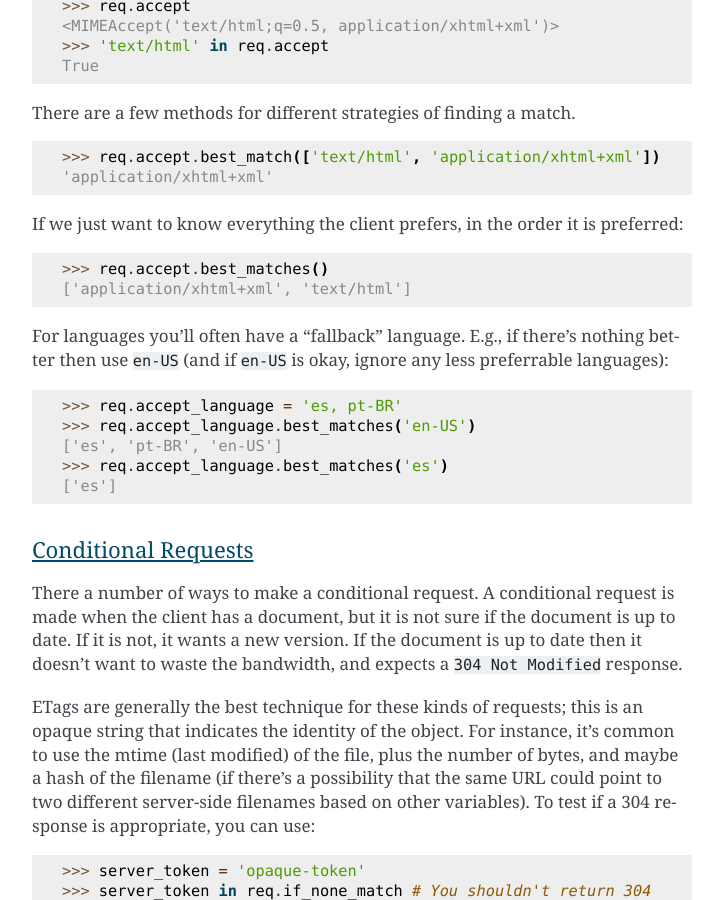
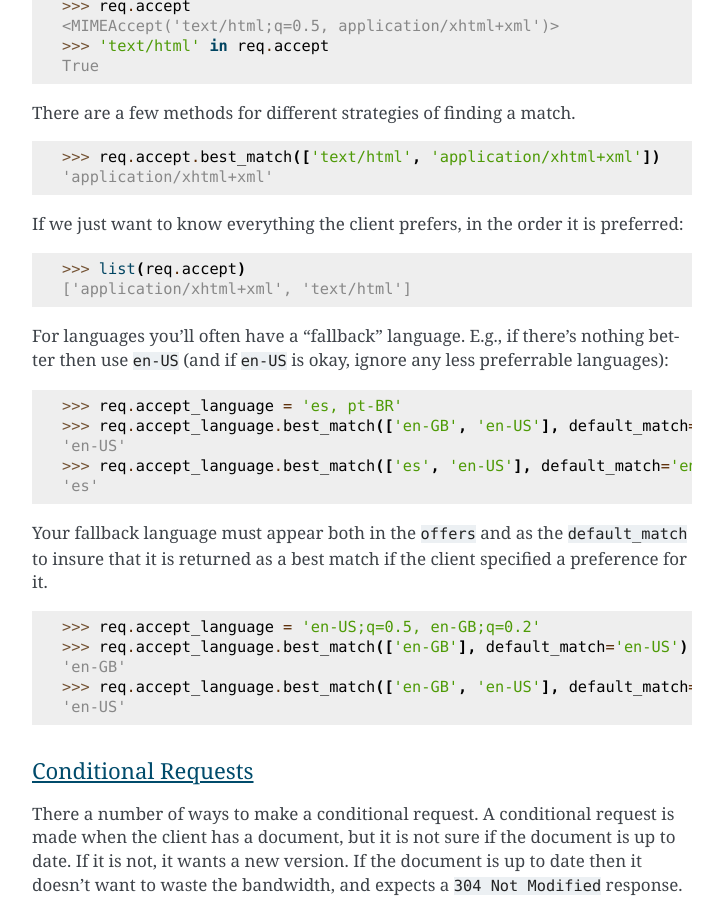
Before and after one commit to Pylons/webob, a Sphinx documentation site: the page built from docs/reference.txt, in a window 1280 px wide and 900 px high, scrolled down 6957 px. Shown: the whole window, without its empty margins (388-1111 px from the left). Built offline with Sphinx 7.4.7, drawn with Linux system fonts in a browser that asks for light colours.

Commit message:
Replaced mentions of Accept.best_matches(...) for mentions of Accept.best_match(...), where applicable in the documentation.

```diff
--- a/docs/differences.txt
+++ b/docs/differences.txt
@@ -28,7 +28,7 @@ Request
 
 ``languages()``:
     This is available through ``req.accept_language``, particularly
-    ``req.accept_language.best_matches(fallback_language)``
+    ``req.accept_language.best_match(supported_languages)``
 
 ``match_accept(mimetypes)``:
     This is available through ``req.accept.first_match(mimetypes)``;
--- a/docs/reference.txt
+++ b/docs/reference.txt
@@ -355,7 +355,7 @@ is preferred:
 
 .. code-block:: python
 
-    >>> req.accept.best_matches()
+    >>> list(req.accept)
     ['application/xhtml+xml', 'text/html']
 
 For languages you'll often have a "fallback" language.  E.g., if there's
@@ -365,10 +365,22 @@ any less preferrable languages):
 .. code-block:: python
 
     >>> req.accept_language = 'es, pt-BR'
-    >>> req.accept_language.best_matches('en-US')
-    ['es', 'pt-BR', 'en-US']
-    >>> req.accept_language.best_matches('es')
-    ['es']
+    >>> req.accept_language.best_match(['en-GB', 'en-US'], default_match='en-US')
+    'en-US'
+    >>> req.accept_language.best_match(['es', 'en-US'], default_match='en-US')
+    'es'
+
+Your fallback language must appear both in the ``offers`` and as the
+``default_match`` to insure that it is returned as a best match if the
+client specified a preference for it.
+
+.. code-block:: python
+
+    >>> req.accept_language = 'en-US;q=0.5, en-GB;q=0.2'
+    >>> req.accept_language.best_match(['en-GB'], default_match='en-US')
+    'en-GB'
+    >>> req.accept_language.best_match(['en-GB', 'en-US'], default_match='en-US')
+    'en-US'
 
 Conditional Requests
 ~~~~~~~~~~~~~~~~~~~~
```
Also changed, not shown: docs/test_request.txt (+9 -6 lines).
